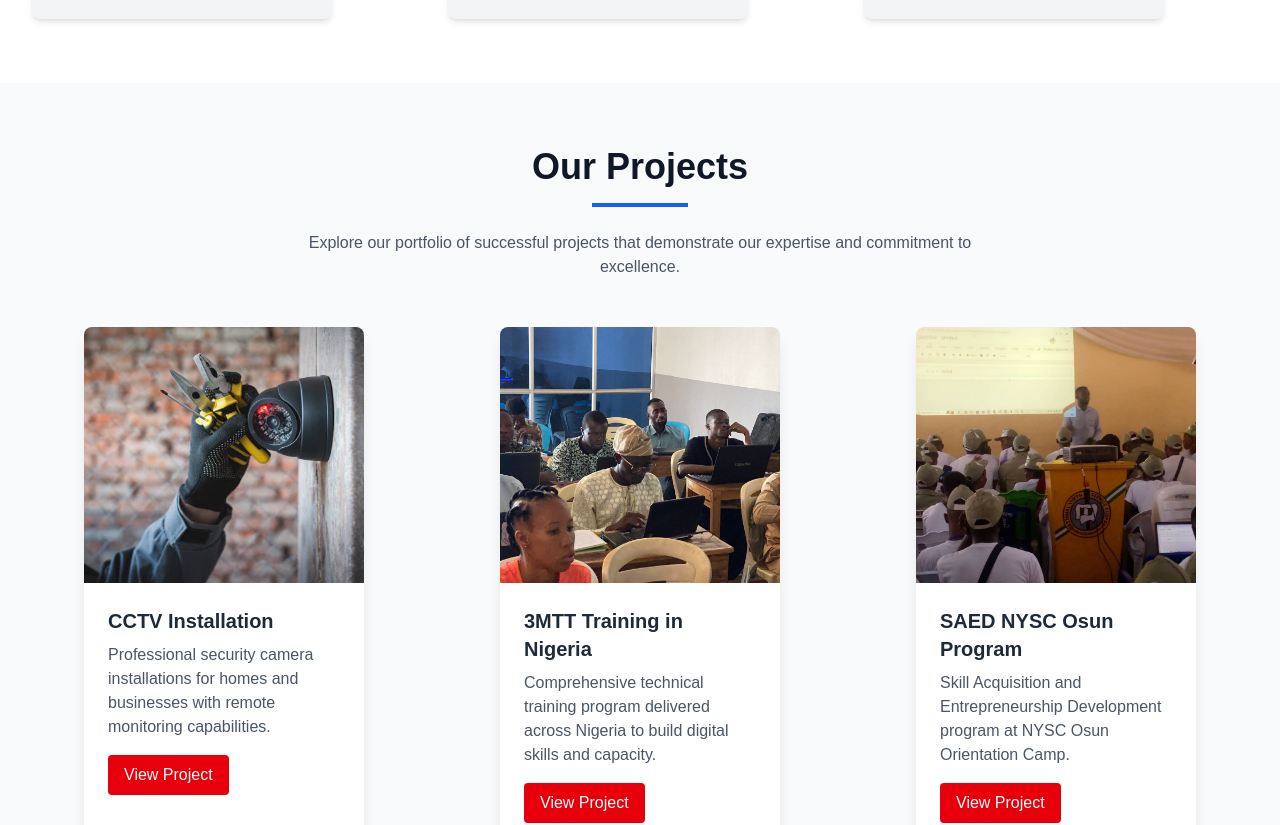
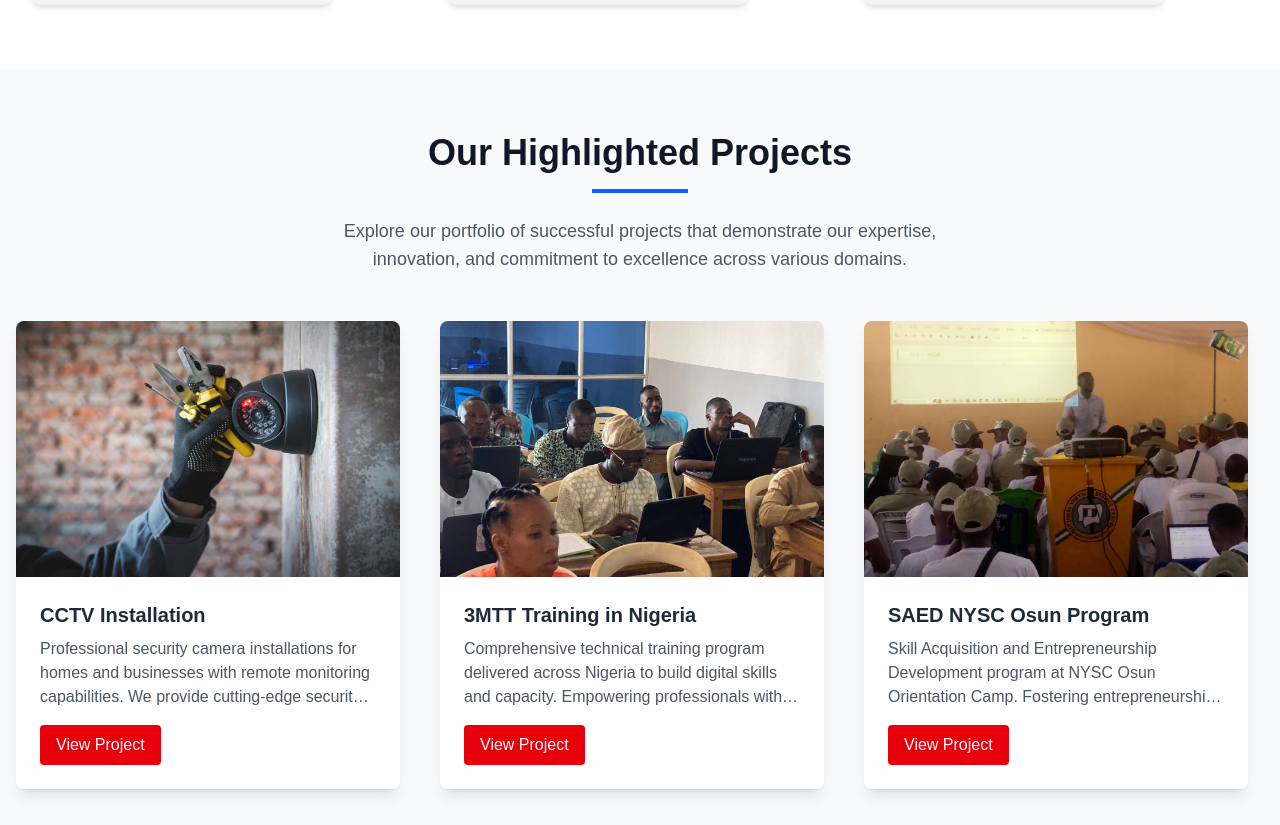
Before and after one commit to Mcdave01/classicsystems, a Next.js app: page / in a window 1280 px wide. Shown: the part 1300-2125 px from the top of the page. Built offline with nearby package versions, Linux system fonts and the light colour scheme.

Commit message:
My Classic Web Project just updated

```diff
--- /dev/null
+++ b/src/components/ContactHeader.jsx
@@ -0,0 +1,21 @@
+import React from 'react';
+
+function ContactHeader() {
+  return (
+    <div className="relative bg-gray-900 h-[400px] text-white py-20">
+    <div className="container mx-auto px-6 py-10">
+      <div className="text-center">
+        <h1 className="text-4xl md:text-5xl font-bold text-white mb-4" data-aos="fade-up">
+          Contact Us
+        </h1>
+        <div className="w-24 h-1 bg-yellow-400 mx-auto mb-6" data-aos="fade-up" data-aos-delay="100"></div>
+        <p className="text-xl text-white/90 max-w-3xl mx-auto" data-aos="fade-up" data-aos-delay="200">
+          We are available 24/7 for Services....
+        </p>
+      </div>
+    </div>
+  </div>
+  );
+}
+
+export default ContactHeader;
--- a/src/components/Project.jsx
+++ b/src/components/Project.jsx
@@ -4,7 +4,6 @@ import Link from "next/link";
 // Import images from src/assets
 import cctv_proj from "@/asset/cctv_proj.jpg";
 import p_3mtt from "@/asset/p_3mtt.jpg";
-
 import Saed from "@/asset/Saed.jpg";
 
 const ProjectCard = ({ title, description, image, link, delay }) => {
@@ -17,15 +16,17 @@ const ProjectCard = ({ title, description, image, link, delay }) => {
     >
       <div className="relative h-64 w-full">
         <Image
-          src={image} // Using the imported image here
+          src={image}
           alt={title}
           fill
+          sizes="(max-width: 768px) 100vw, (max-width: 1200px) 50vw, 33vw"
           className="object-cover"
+          placeholder="blur"
         />
       </div>
       <div className="p-6">
         <h3 className="text-xl font-bold mb-2 text-gray-800">{title}</h3>
-        <p className="text-gray-600 mb-4">{description}</p>
+        <p className="text-gray-600 mb-4 line-clamp-3">{description}</p>
         <Link
           href={link}
           className="inline-block bg-red-600 text-white px-4 py-2 rounded hover:bg-red-800 transition-colors"
@@ -42,61 +43,57 @@ const Project = () => {
     {
       title: "CCTV Installation",
       description:
-        "Professional security camera installations for homes and businesses with remote monitoring capabilities.",
-      image: cctv_proj, // Use the imported image
-      link: "#",
+        "Professional security camera installations for homes and businesses with remote monitoring capabilities. We provide cutting-edge security solutions tailored to your specific needs.",
+      image: cctv_proj,
+      link: "/services/cctv",
       delay: "0",
     },
     {
       title: "3MTT Training in Nigeria",
       description:
-        "Comprehensive technical training program delivered across Nigeria to build digital skills and capacity.",
-      image: p_3mtt, // Use the imported image
-      link: "#",
+        "Comprehensive technical training program delivered across Nigeria to build digital skills and capacity. Empowering professionals with hands-on, industry-relevant expertise.",
+      image: p_3mtt,
+      link: "/services/training",
       delay: "150",
     },
     {
       title: "SAED NYSC Osun Program",
       description:
-        "Skill Acquisition and Entrepreneurship Development program at NYSC Osun Orientation Camp.",
-      image: Saed, // Use the imported image
-      link: "#",
-      delay: "600",
+        "Skill Acquisition and Entrepreneurship Development program at NYSC Osun Orientation Camp. Fostering entrepreneurship and practical skill development for youth.",
+      image: Saed,
+      link: "/projects/saed",
+      delay: "300",
     },
   ];
 
   return (
     <section className="py-16 px-4 bg-gray-50">
-      <div className="container mx-auto">
+      <div className="container mx-auto max-w-7xl">
         <div
           className="text-center mb-12"
           data-aos="fade-down"
           data-aos-duration="1000"
         >
           <h2 className="text-3xl md:text-4xl font-bold mb-4 text-gray-900">
-            Our Projects
+            Our Highlighted Projects
           </h2>
           <div className="w-24 h-1 bg-blue-600 mx-auto mb-6"></div>
-          <p className="max-w-2xl mx-auto text-gray-600">
+          <p className="max-w-2xl mx-auto text-gray-600 text-lg">
             Explore our portfolio of successful projects that demonstrate our
-            expertise and commitment to excellence.
+            expertise, innovation, and commitment to excellence across various domains.
           </p>
         </div>
 
-        <div className="flex flex-wrap justify-around gap-y-8">
+        <div className="grid grid-cols-1 sm:grid-cols-2 lg:grid-cols-3 gap-6 justify-center">
           {projects.map((project, index) => (
-            <div
+            <ProjectCard
               key={index}
-              className="w-full sm:w-1/2 md:w-1/3 lg:w-1/4 px-4 flex justify-center"
-            >
-              <ProjectCard
-                title={project.title}
-                description={project.description}
-                image={project.image} // Pass the image prop
-                link={project.link}
-                delay={project.delay}
-              />
-            </div>
+              title={project.title}
+              description={project.description}
+              image={project.image}
+              link={project.link}
+              delay={project.delay}
+            />
           ))}
         </div>
 
@@ -107,7 +104,7 @@ const Project = () => {
           data-aos-offset="200"
         >
           <Link
-            href="#"
+            href="/projects"
             className="inline-block bg-red-600 text-white px-6 py-3 rounded-lg hover:bg-red-800 transition-colors text-lg font-medium"
           >
             View All Projects
--- a/src/components/Training.jsx
+++ b/src/components/Training.jsx
@@ -112,7 +112,7 @@ const Training = () => {
         >
           <Link
             href="/TrainingCourses"
-            className="inline-block bg-red-600 text-white px-6 py-3 rounded-lg hover:bg-red-700 transition-colors text-lg font-medium"
+            className="inline-block bg-red-600 text-white px-6 py-3 rounded-lg hover:bg-700 transition-colors text-lg font-medium"
           >
             View All Courses
           </Link>
--- a/src/pages/Contact.jsx
+++ b/src/pages/Contact.jsx
@@ -2,7 +2,7 @@ import React from 'react';
 import NavBar from '@/components/NavBar';
 import Footer from '@/components/Footer';
 import dynamic from 'next/dynamic';
-
+import ContactHeader from '@/components/ContactHeader';
 // Import the ContactForm with SSR disabled
 const ContactForm = dynamic(() => import('@/components/ContactForm'), { ssr: false });
 
@@ -10,9 +10,11 @@ export default function Contact() {
   return (
     <>
       <NavBar />
+      <ContactHeader />
+
       <section id="contact" className="py-20 bg-gray-100">
+
         <div className="container mx-auto px-4">
-          <h2 className="text-3xl font-bold mb-10 text-center">Contact Us</h2>
 
           <div className="max-w-4xl mx-auto bg-white rounded-lg shadow-md p-8">
             <div className="grid md:grid-cols-2 gap-8">
--- a/src/pages/TrainingCourses.jsx
+++ b/src/pages/TrainingCourses.jsx
@@ -60,7 +60,7 @@ const CourseCard = ({ title, description, iconComponent, color, link, delay, dur
 
 const TrainingCoursesBanner = () => {
   return (
-    <div className="bg-gradient-to-r from-blue-700 to-blue-900 py-20">
+    <div className="bg-gray-900 h-[400px] py-20">
       <div className="container mx-auto px-4">
         <div className="text-center">
           <h1 className="text-4xl md:text-5xl font-bold text-white mb-4" data-aos="fade-up">
--- a/src/pages/index.jsx
+++ b/src/pages/index.jsx
@@ -33,10 +33,8 @@ const services = [
 export default function Home() {
   return (
     <>
-      <div>
       <NavBar />
-        {/* Added top padding to account for fixed navbar */}
-        <div className="pt-16">
+      <main className="mt-[50px]"> {/* Reduced top padding to match NavBar height */}
         <Hero />
         <AosInit />
 
@@ -74,9 +72,7 @@ export default function Home() {
         <Consulting />
         <AdvertsSection />
         <Footer />
-        </div>
-      </div>
+      </main>
     </>
   );
-}console.log('Rendering Home component');
-console.log('Services:', services);
+}
```
Lines whose indentation alone changed are shown as unchanged.
